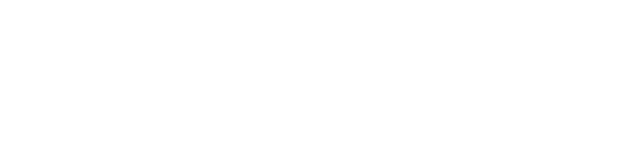
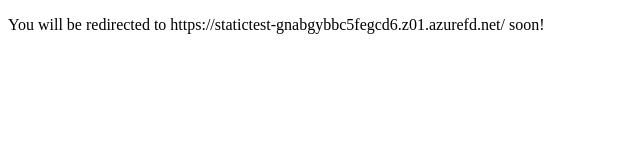
Before and after one commit to v-toivan/StaticTest, a plain HTML site: page src/statictest-gnabgybbc5fegcd6.z01.azurefd.net.html in a window 1280 px wide. Shown: the whole page, without its empty margins (0-640 px from the left). Drawn offline with Linux system fonts and the light colour scheme.

Commit message:
Update statictest-gnabgybbc5fegcd6.z01.azurefd.net.html

```diff
--- a/src/statictest-gnabgybbc5fegcd6.z01.azurefd.net.html
+++ b/src/statictest-gnabgybbc5fegcd6.z01.azurefd.net.html
@@ -1,8 +1,9 @@
 <!DOCTYPE html>
 <html>
   <head>
-    <meta http-equiv="refresh" content="7; url='statictest-gnabgybbc5fegcd6.z01.azurefd.net'" />
+    <meta http-equiv="refresh" content="7; url='https://statictest-gnabgybbc5fegcd6.z01.azurefd.net/'" />
   </head>
   <body>
+    <p>You will be redirected to https://statictest-gnabgybbc5fegcd6.z01.azurefd.net/ soon!</p>
   </body>
 </html>
```
